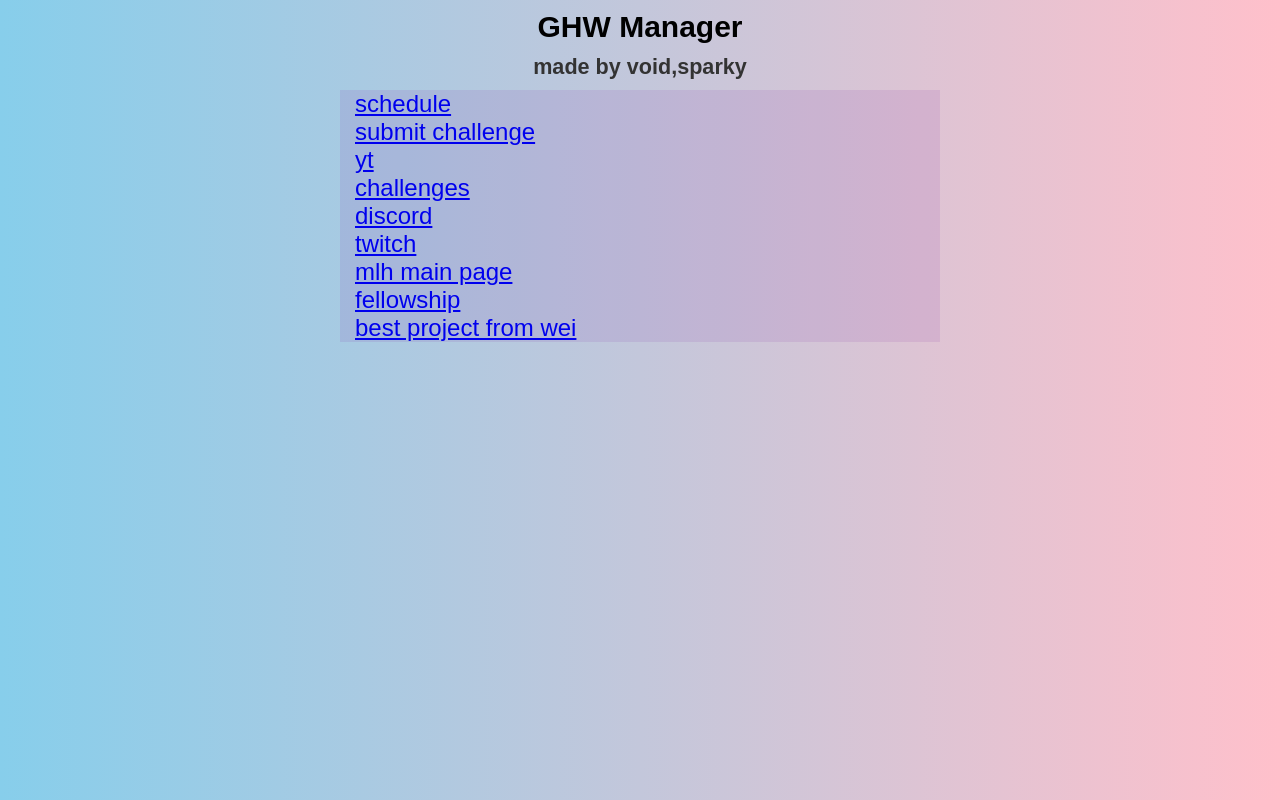
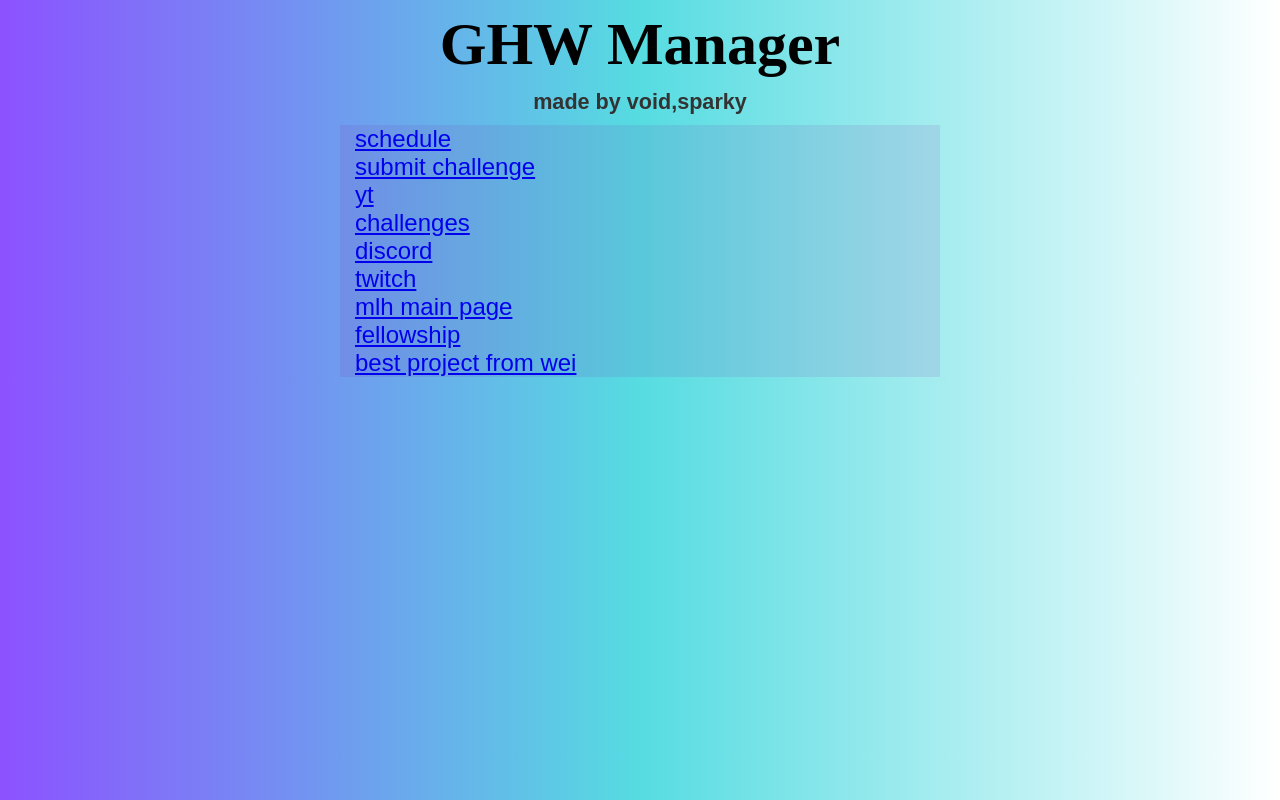
Before and after one commit to Malik-Legacy/ghw-mlh-link-manager, a plain HTML site: page index.html in a window 1280 px wide. Drawn offline with Linux system fonts and the light colour scheme.

Commit message:
Update style.css

```diff
--- a/style.css
+++ b/style.css
@@ -3,7 +3,7 @@ body {
     font-size: 1.5em;   /* sets font size 1em = 16px tall (standard)*/
     max-width: 600px;   /* sets max width of page in pixels*/
     margin: 0 auto;     /* centers entire page */
-    background-image:linear-gradient(to right,skyblue,pink);
+    background-image:linear-gradient(to right,#8c52ff,#56dce1,#ffffff)
 }
 
 div {
@@ -11,9 +11,10 @@ div {
 }
 
 h1 {
-    font-size: 1.25em; /* sets font size of h1 */
+    font-size: 2.50em; /* sets font size of h1 */
     text-align: center; /* centers text in h1 */
     margin: 10px 0; /* sets margin around h1 */
+    font-family: 'Times New Roman', Times, serif;
 }
 
 h2 {
```
